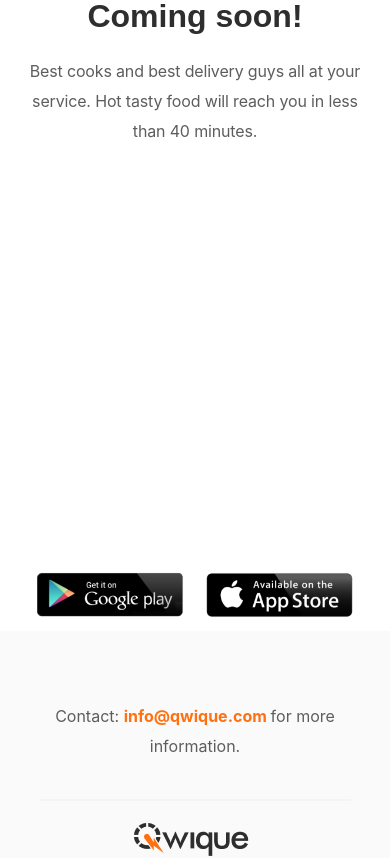
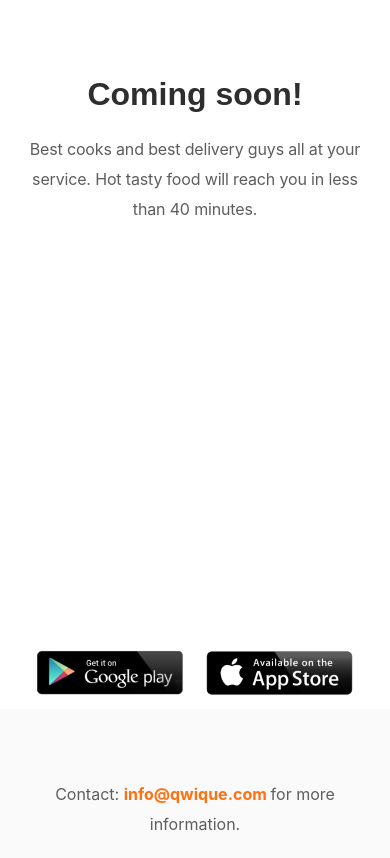
Before and after one commit to Gloriazira/Qwique-Website, a React (Create React App) app: page / in a window 390 px wide. Shown: the part 4246-5104 px from the top of the page. Built offline with nearby package versions, Linux system fonts and the light colour scheme; a web font is replaced by a local one.

Commit message:
modifying files

```diff
--- a/src/components/Comingsoon.js
+++ b/src/components/Comingsoon.js
@@ -24,7 +24,7 @@ const comingSoon = () => {
 
 
     const comingSoon = {
-        margin: "5% 0 3% 0",
+        margin: "10% 0 3% 0",
         textAlign: "center",
 
     }
--- a/src/index.css
+++ b/src/index.css
@@ -452,6 +452,9 @@ background-position: center center;
   .coming-soon p {
     width: 474px;
   }
+  .coming-soon h2{
+    margin: 12% 0 3% 0 !important;
+  }
 
   .hr {
     margin: 2% 6%;
@@ -603,6 +606,10 @@ background-position: center center;
     width: 420px;
   }
 
+  .coming-soon h2{
+    margin: 15% 0 3% 0 !important;
+  }
+
   .base-footer {
     padding: 0 45px;
   }
@@ -648,6 +655,10 @@ background-position: center center;
     width: 50% !important;
   }
 
+  .coming-soon h2{
+    margin: 18% 0px 3% 0px !important;
+  }
+
   .base-footer p,
   .base-footer img,
   .base-footer ul {
@@ -663,6 +674,9 @@ background-position: center center;
 }
 
 @media only screen and (max-width: 425px) {
+  .logo img{
+    width: 100px;
+  }
   h3 {
     font-size: 24px !important;
     margin: 3% 0 0 0;
@@ -717,7 +731,12 @@ background-position: center center;
   .coming-soon p {
     width: 360px;
   }
-
+  .coming-soon h2{
+    margin: 25% 0px 3% 0px !important;
+  }
+.base-footer p{
+  text-align: center;
+}
   .base-footer ul li {
     margin: 0 35px;
   }
--- a/src/translation/fr.json
+++ b/src/translation/fr.json
@@ -29,7 +29,7 @@
     "upload_menu": "Menu de téléchargement",
     "upload_menu_description": "En quelques clics, téléchargez toutes les gourmandises que vous avez à offrir.",
     "manage_orders": "Gérer les commandes",
-    "manage_orders_description": "Depuis le confort de votre restaurant, gérez les commandes de vos clients en quelques clics",
+    "manage_orders_description": "Depuis le confort de votre restaurant, gérez les commandes de vos clients en quelques clics.",
     "contact_title": "Contactez:",
     "contact_info": "pour plus d'informations.",
     "coming_soon": "Bientôt disponible!",
```
